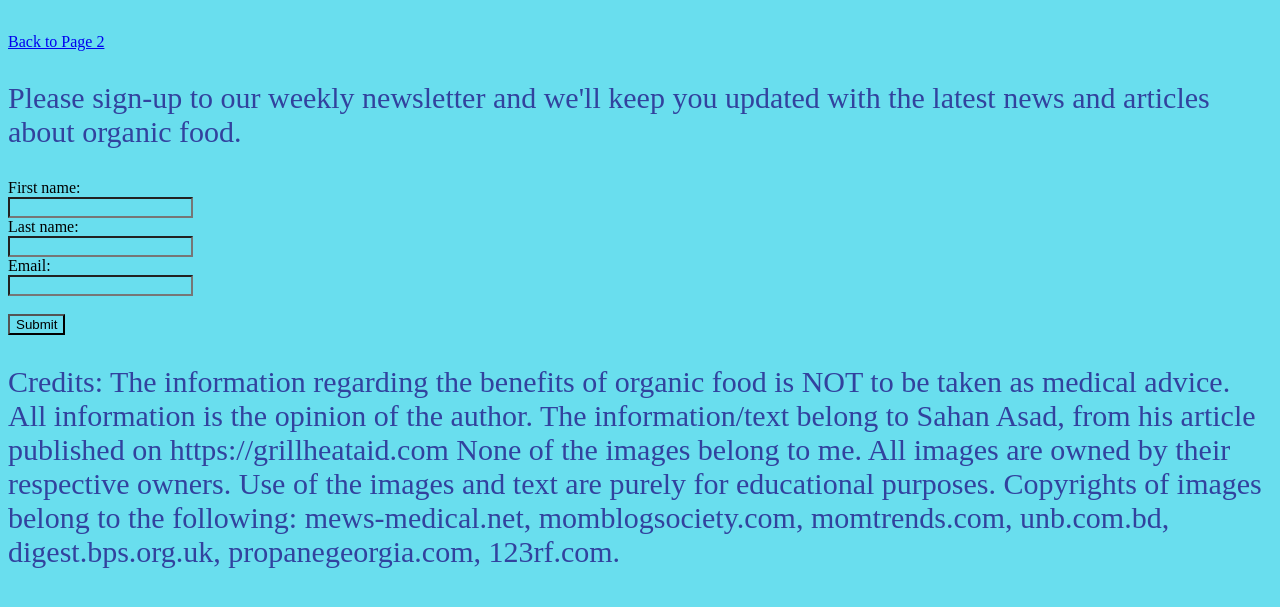
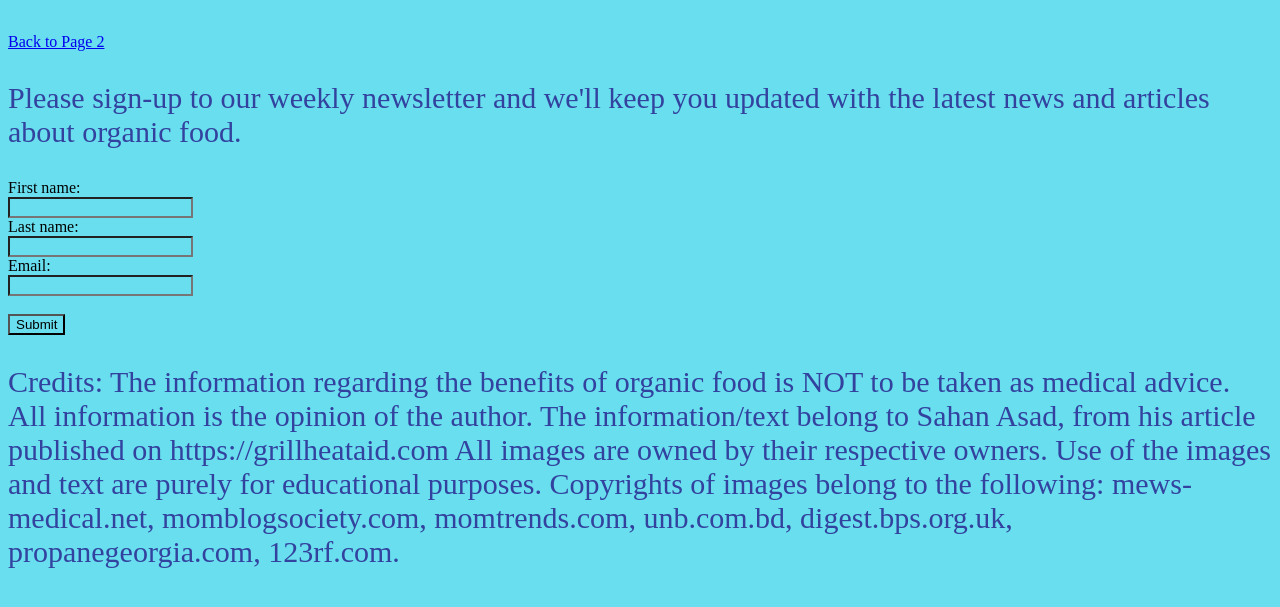
Before and after one commit to meelahs/CN-Develop-Coding, a plain HTML site: page page3.html in a window 1280 px wide. Shown: the part 165-772 px from the top of the page. Drawn offline with Linux system fonts and the light colour scheme.

Commit message:
Update page3.html

```diff
--- a/page3.html
+++ b/page3.html
@@ -26,7 +26,7 @@
         </form>
         <p>
         Credits: The information regarding the benefits of organic food is NOT to be taken as medical advice. All information is the opinion of the author. The information/text belong to Sahan Asad, from his article published on https://grillheataid.com
-        None of the images belong to me. All images are owned by their respective owners. Use of the images and text are purely for educational purposes. Copyrights of images belong to the following: mews-medical.net, momblogsociety.com, momtrends.com, unb.com.bd, digest.bps.org.uk, propanegeorgia.com, 123rf.com.
+        All images are owned by their respective owners. Use of the images and text are purely for educational purposes. Copyrights of images belong to the following: mews-medical.net, momblogsociety.com, momtrends.com, unb.com.bd, digest.bps.org.uk, propanegeorgia.com, 123rf.com.
 
       </p>
   </body>
```
